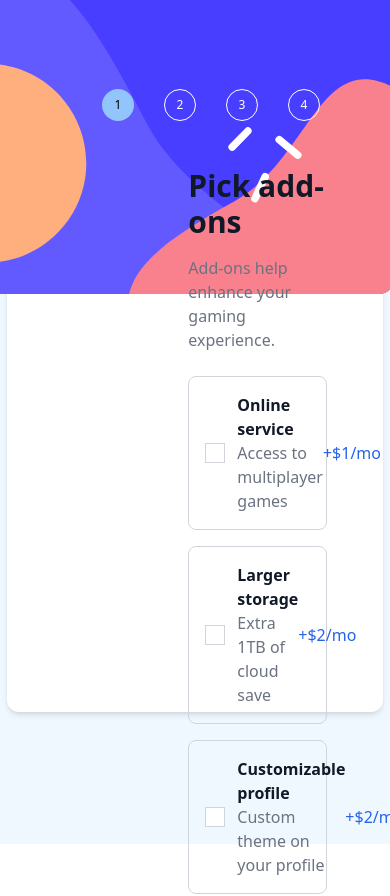
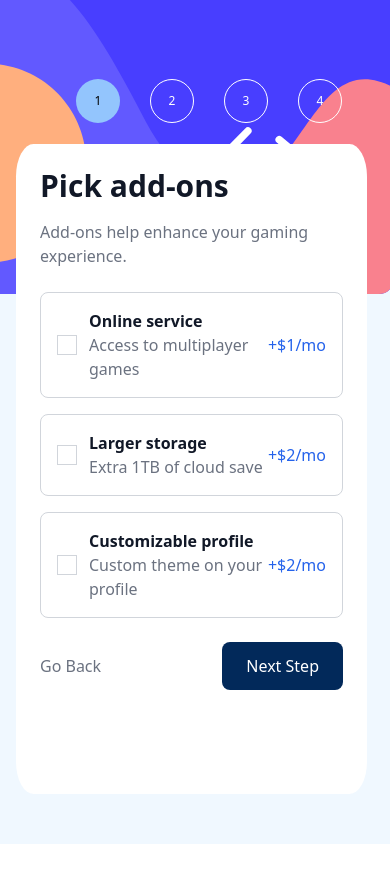
Before and after one commit to Reemaz88/multi-step-form-main, a React (Create React App) app: page /step3 in a window 390 px wide. Shown: the top 896 px of the page. After the commit the page ends 844 px from the top, so only its background shows below. Built offline with nearby package versions, Linux system fonts and the light colour scheme.

Commit message:
update mobile for all pages finish project

```diff
--- a/src/App.css
+++ b/src/App.css
@@ -19,8 +19,8 @@
         margin: 15px;
         padding: 0;
         position: relative;
-        top: 600px;
-        left: 76px;
+        top: 590px;
+        left: 50px;
 
     }
 
@@ -30,8 +30,8 @@
     }
 
     .w-8 {
-      width: 32px;
-      height: 32px;
+      width: 44px;
+      height: 44px;
     }
 
     .ml-4 {
@@ -43,11 +43,25 @@
       font-size: 0.875rem;
     }
 
-    .step-one {
+    .step-one , .step-two {
         position: absolute;
         top: 9rem;
         left: 1rem;
         width: 90%;
         height: 77%;
+        border-radius: 5%;
     }
+
+    .step-four , .step-three , .step-five{
+        position: absolute;
+        top: 9rem;
+        left: 1rem;
+        width: 90%;
+        height: 77%;
+        background-color: white;
+        z-index: 10 ;
+        border-radius: 5%;
+    }
+
+
 }
--- a/src/Components/StepFive.js
+++ b/src/Components/StepFive.js
@@ -5,7 +5,7 @@ import '../App.css'; // Import the App.css file here
 
 const StepFive = () => {
   return (
-    <div className="flex items-center justify-center mt-28">
+    <div className="flex items-center justify-center mt-28 step-five">
       <div className="text-center">
         <img src={iconThanks} alt="Confirmation" className="mx-auto mb-6" />
         <h2 className="text-3xl font-bold text-gray-900 mb-4">Thank you!</h2>
--- a/src/Components/StepFour.js
+++ b/src/Components/StepFour.js
@@ -40,7 +40,7 @@ const StepFour = ({ setCurrentStep }) => {
   const total = planPrice + addonsTotal;
 
   return (
-    <div className="p-6">
+    <div className="p-6 step-four">
       <h2 className="text-3xl font-bold text-gray-900 mb-4 w-full">Finishing up</h2>
       <p className="text-gray-500 mb-6">Double-check everything before confirming.</p>
 
--- a/src/Components/StepThree.js
+++ b/src/Components/StepThree.js
@@ -25,7 +25,7 @@ const StepThree = ({ setCurrentStep }) => {
   };
 
   return (
-    <div className="p-6">
+    <div className="p-6 step-three">
       <h2 className="text-3xl font-bold text-gray-900 mb-4">Pick add-ons</h2>
       <p className="text-gray-500 mb-6">Add-ons help enhance your gaming experience.</p>
 
--- a/src/Components/StepTwo.js
+++ b/src/Components/StepTwo.js
@@ -34,7 +34,7 @@ const StepTwo = ({ setCurrentStep }) => {
   const toggleBilling = () => setIsYearly(!isYearly);
 
   return (
-    <div className="flex">
+    <div className="flex step-two">
       <div className="p-8 bg-white w-full rounded-r-lg ">
         <Formik
           initialValues={{ plan: currentPlan || "" }} // Use Redux state for initial values
```
